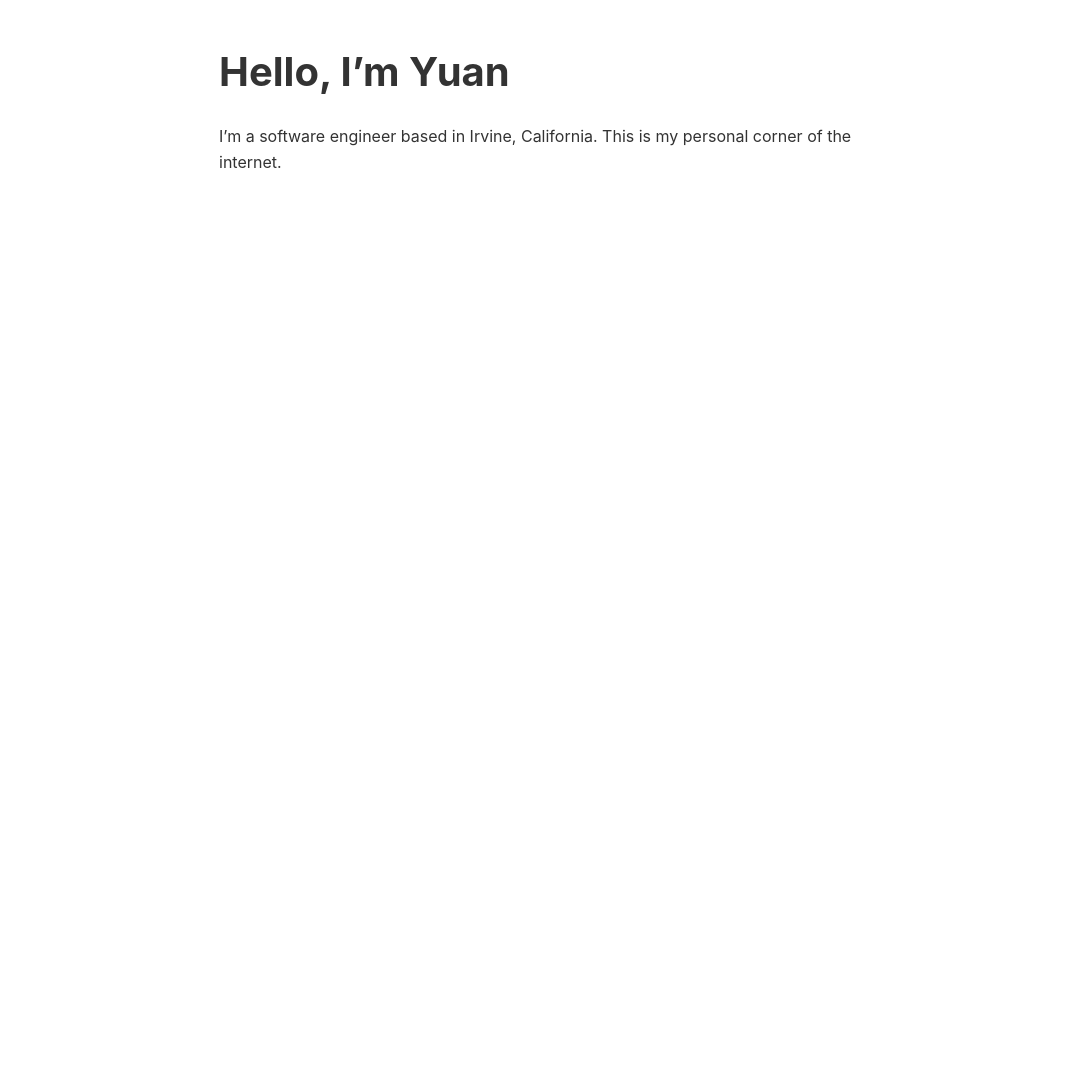
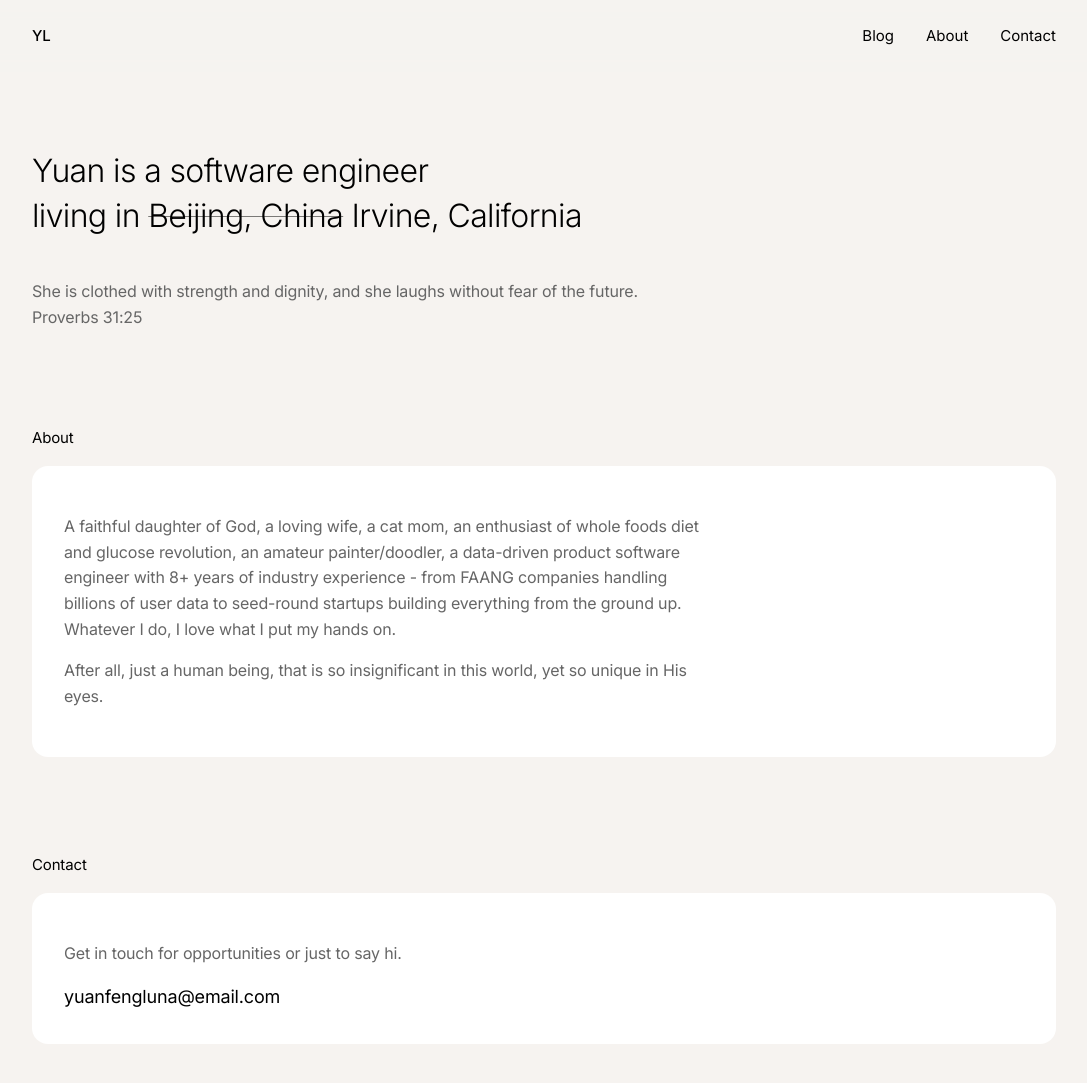
Before and after one commit to YuanFengLuna/yuanfengluna.github.io, a Jekyll site: the page built from index.markdown, in a window 1280 px wide and 1204 px high. Shown: the top 1083 px of the window, without its empty margins (96-1183 px from the left). Built offline with Jekyll 4.4.1, drawn with Linux system fonts in a browser that asks for light colours.

Commit message:
landing page UI v1

```diff
--- a/_config.yml
+++ b/_config.yml
@@ -21,9 +21,7 @@
 title: Yuan Luna
 email: yuanfengluna@gmail.com
 description: >- # this means to ignore newlines until "baseurl:"
-  Write an awesome description for your new site here. You can edit this
-  line in _config.yml. It will appear in your document head meta (for
-  Google search results) and in your feed.xml site description.
+  Software Engineer & Developer
 baseurl: "" # the subpath of your site, e.g. /blog
 url: "https://yuanluna.com" # the base hostname & protocol for your site, e.g. http://example.com
 twitter_username: jekyllrb
--- a/_layouts/home.html
+++ b/_layouts/home.html
@@ -5,10 +5,23 @@
     <meta charset="UTF-8">
     <meta name="viewport" content="width=device-width, initial-scale=1.0">
     <title>{{ site.title }}</title>
+    <link rel="icon" type="image/svg+xml" href="{{ '/assets/favicon/favicon.svg' | relative_url }}">
     <link rel="stylesheet" href="{{ '/assets/css/main.css' | relative_url }}">
+    <link rel="stylesheet" href="https://fonts.googleapis.com/css2?family=Inter:wght@300;400;500&display=swap">
 </head>
 
 <body>
+    <div class="nav-container">
+        <nav>
+            <div class="nav-logo">YL</div>
+            <div class="nav-links">
+                <a href="/blog" class="nav-link">Blog</a>
+                <a href="/about" class="nav-link">About</a>
+                <a href="#contact" class="nav-link">Contact</a>
+            </div>
+        </nav>
+    </div>
+
     <main>
         {{ content }}
     </main>
--- a/assets/css/main.css
+++ b/assets/css/main.css
@@ -1,13 +1,179 @@
+:root {
+    --bg-color: #f6f3f0;
+    --text-primary: #000000;
+    --text-secondary: #666666;
+}
+
 body {
-    font-family: -apple-system, system-ui, sans-serif;
+    margin: 0;
+    padding: 0;
+    font-family: 'Inter', -apple-system, BlinkMacSystemFont, sans-serif;
+    background-color: var(--bg-color);
+    color: var(--text-primary);
     line-height: 1.6;
-    max-width: 650px;
-    margin: 40px auto;
-    padding: 0 20px;
-    color: #333;
+    -webkit-font-smoothing: antialiased;
+}
+
+.nav-container {
+    position: fixed;
+    width: 100%;
+    top: 0;
+    background-color: rgba(246, 243, 240, 0.8);
+    backdrop-filter: blur(8px);
+    z-index: 10;
+}
+
+nav {
+    max-width: 64rem;
+    margin: 0 auto;
+    padding: 1.5rem;
+    display: flex;
+    justify-content: space-between;
+    align-items: center;
+}
+
+.nav-logo {
+    font-size: 0.9375rem;
+    font-weight: 500;
+    letter-spacing: -0.01em;
+}
+
+.nav-links {
+    display: flex;
+    gap: 2rem;
+}
+
+.nav-link {
+    font-size: 0.9375rem;
+    text-decoration: none;
+    color: inherit;
+    transition: opacity 0.2s;
+}
+
+.nav-link:hover {
+    opacity: 0.6;
+}
+
+main {
+    max-width: 64rem;
+    margin: 0 auto;
+    padding: 8rem 1.5rem 4rem;
 }
 
 h1 {
-    font-size: 2.5em;
-    margin-bottom: 0.5em;
+    font-size: 2rem;
+    font-weight: 300;
+    line-height: 1.4;
+    letter-spacing: -0.02em;
+    margin-bottom: 0;
+    /* Changed from 2.5rem to stack lines closer */
+    max-width: 48rem;
 }
+
+/* Style for the strikethrough but keeping it elegant */
+del,
+s {
+    text-decoration-color: rgba(0, 0, 0, 0.5);
+    text-decoration-thickness: 1px;
+}
+
+/* Add some space after the title block */
+h1:last-of-type {
+    margin-bottom: 2.5rem;
+}
+
+/* Space between the two lines */
+h1+h1 {
+    margin-top: 0;
+    /* Remove default top margin for stacked h1s */
+}
+
+h2 {
+    font-size: 0.9375rem;
+    font-weight: 400;
+    margin-bottom: 1rem;
+    letter-spacing: -0.01em;
+}
+
+section {
+    margin-bottom: 6rem;
+}
+
+.intro-text {
+    font-size: 1rem;
+    color: var(--text-secondary);
+    line-height: 1.6;
+    letter-spacing: -0.01em;
+    max-width: 40rem;
+}
+
+.card {
+    background: white;
+    border-radius: 1rem;
+    padding: 2rem;
+}
+
+.contact-link {
+    font-size: 1.125rem;
+    color: inherit;
+    text-decoration: none;
+    transition: opacity 0.2s;
+    letter-spacing: -0.01em;
+    word-break: break-word;
+}
+
+.contact-link:hover {
+    opacity: 0.6;
+}
+
+@media (max-width: 768px) {
+
+    /* Navigation adjustments */
+    nav {
+        padding: 1rem;
+    }
+
+    .nav-links {
+        gap: 1rem;
+        /* Reduce gap between nav items */
+    }
+
+    /* Typography adjustments */
+    h1 {
+        font-size: 1.5rem;
+        /* Smaller title on mobile */
+        line-height: 1.3;
+    }
+
+    .intro-text {
+        font-size: 1rem;
+    }
+
+    /* Layout adjustments */
+    main {
+        padding: 6rem 1rem 2rem;
+        /* Reduced padding on mobile */
+    }
+
+    section {
+        margin-bottom: 4rem;
+        /* Reduced section spacing */
+    }
+
+    .card {
+        padding: 1.5rem;
+        /* Smaller card padding */
+    }
+}
+
+/* Very small screens */
+@media (max-width: 480px) {
+    .nav-links {
+        gap: 0.75rem;
+        /* Even smaller gap for tiny screens */
+    }
+
+    h1 {
+        font-size: 1.2rem;
+    }
+}
--- a/index.markdown
+++ b/index.markdown
@@ -1,12 +1,32 @@
 ---
-# Feel free to add content and custom Front Matter to this file.
-# To modify the layout, see https://jekyllrb.com/docs/themes/#overriding-theme-defaults
-
 layout: home
-title: Home
 ---
 
-# Hello, I'm Yuan
+# Yuan is a software engineer
+# living in ~~Beijing, China~~ Irvine, California
 
-I'm a software engineer based in Irvine, California.
-This is my personal corner of the internet.
+<section class="intro">
+  <p class="intro-text">
+    She is clothed with strength and dignity, and she laughs without fear of the future. <br>Proverbs 31:25
+  </p>
+</section>
+
+<section>
+  <h2>About</h2>
+  <div class="card">
+    <p class="intro-text">
+        A faithful daughter of God, a loving wife, a cat mom, an enthusiast of whole foods diet and glucose revolution, an amateur painter/doodler, a data-driven product software engineer with 8+ years of industry experience - from FAANG companies handling billions of user data to seed-round startups building everything from the ground up. Whatever I do, I love what I put my hands on.
+    </p>
+    <p class="intro-text">
+      After all, just a human being, that is so insignificant in this world, yet so unique in His eyes.
+    </p>
+  </div>
+</section>
+
+<section id="contact">
+  <h2>Contact</h2>
+  <div class="card">
+    <p class="intro-text">Get in touch for opportunities or just to say hi.</p>
+    <a href="mailto:yuanfengluna@email.com" class="contact-link">yuanfengluna@email.com</a>
+  </div>
+</section>
```
Also changed, not shown: assets/favicon/favicon.svg (added).
